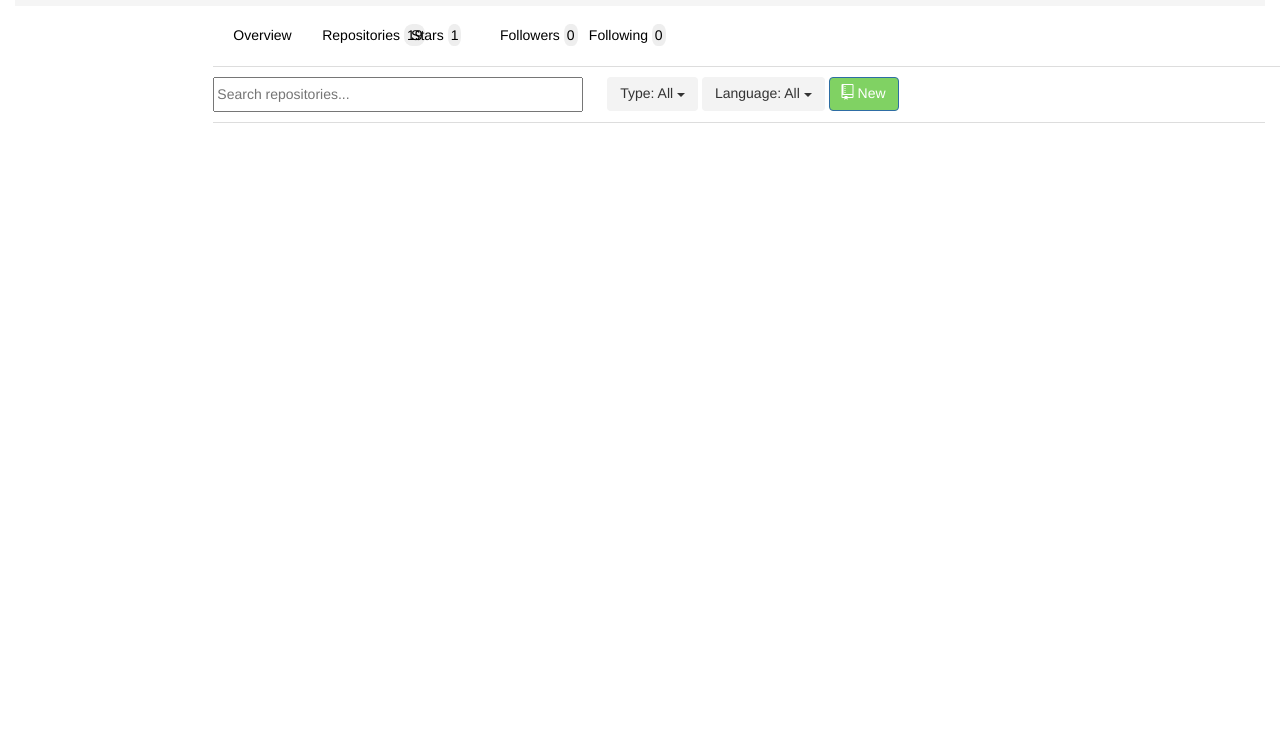
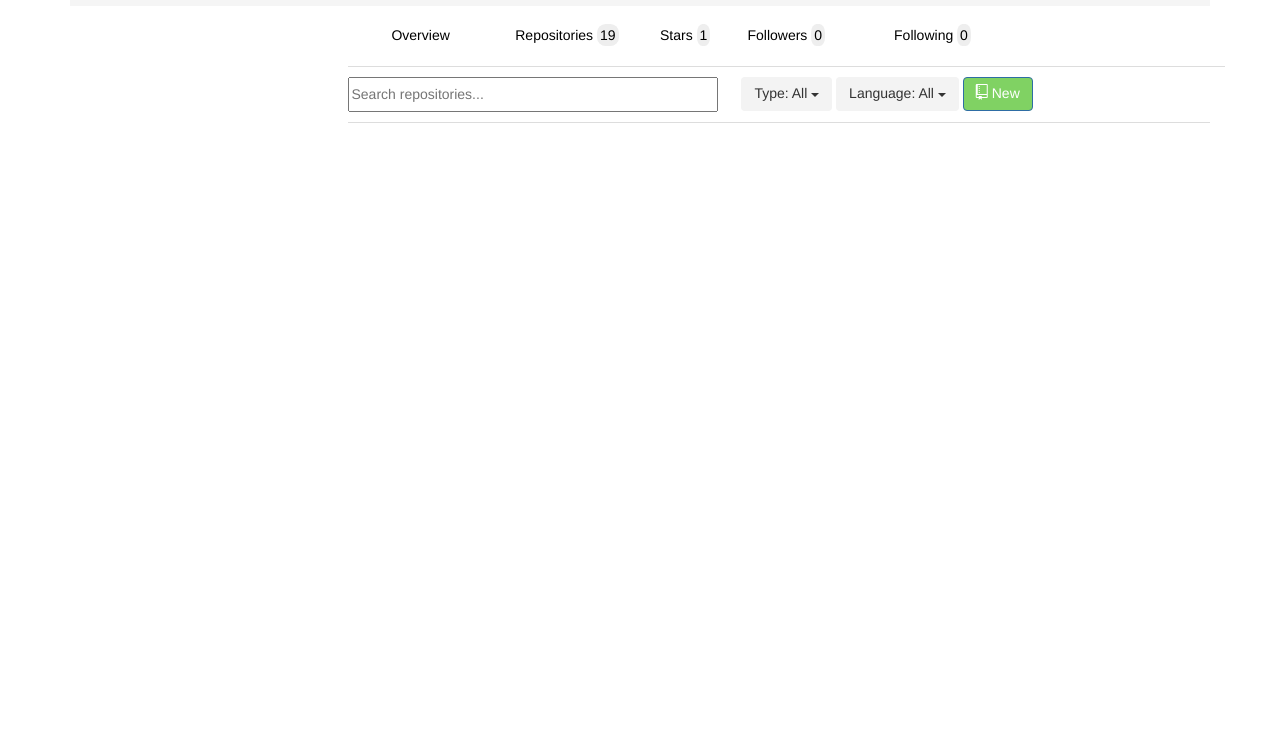
Before and after one commit to tylerchasefranklin/4.4-github-profile, a plain HTML site: page index.html in a window 1280 px wide. Shown: the part 58-800 px from the top of the page. Drawn offline with Linux system fonts and the light colour scheme; no server answers; files whose address does not match are found by name.

Commit message:
publish: had made html changes in dist instead of app, fixed
generated from commit 2665655413fdbf776e3275238aea9ac8b83074e5

```diff
--- a/index.html
+++ b/index.html
@@ -8,8 +8,8 @@
     <link rel="stylesheet" href="css/app.css">
   </head>
   <body>
-    <div class="container col-md-12">
-      <header class="nav-bar col-md-12">
+    <div class="container">
+      <header class="nav-bar">
         <span class="mega-octicon octicon-mark-github"></span>
         <input type="text" class="search" placeholder="Search Github">
           <a href="#" class="top-nav">Pull Requests</a>
@@ -27,19 +27,19 @@
         </div>
       </header>
       <section class="row">
-        <div class="col-md-2">
+        <div class="col-md-3">
           <div id="profile-container" class="profile profile-holder">
 
 
           </div>
         </div>
-        <div class="col-md-10">
+        <div class="col-md-9">
           <nav class="nav-bar1 row">
-            <a href="#" class="overview col-md-1">Overview</a>
-            <a href="#" class="repositories col-md-1">Repositories <span class="counter">19</span></a>
+            <a href="#" class="overview col-md-2">Overview</a>
+            <a href="#" class="repositories col-md-2">Repositories <span class="counter">19</span></a>
             <a href="#" class="stars col-md-1">Stars <span class="counter">1</span></a>
-            <a href="#" class="followers col-md-1">Followers <span class="counter">0</span></a>
-            <a href="#" class="following col-md-1">Following <span class="counter">0</span></a>
+            <a href="#" class="followers col-md-2">Followers <span class="counter">0</span></a>
+            <a href="#" class="following col-md-2">Following <span class="counter">0</span></a>
           </nav>
           <nav class="nav-bar2">
             <input type="text" class="search2" placeholder="Search repositories...">
```
Also changed, not shown: css/app.css.
